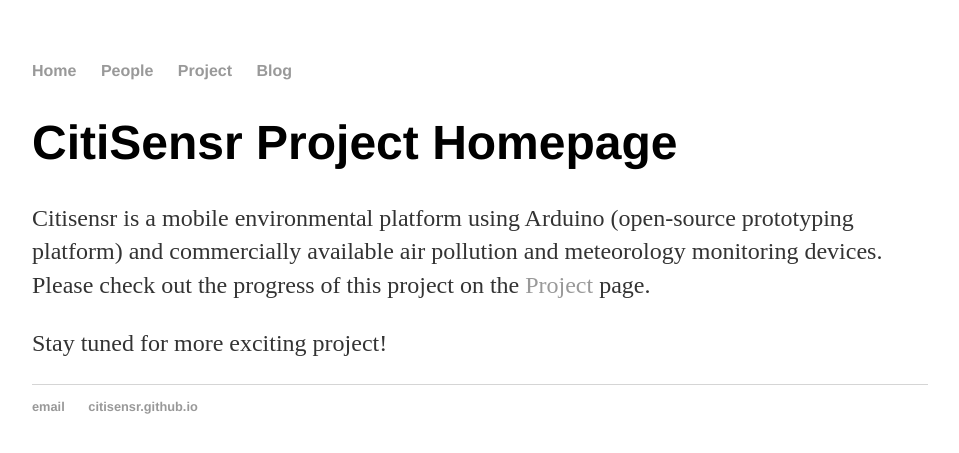
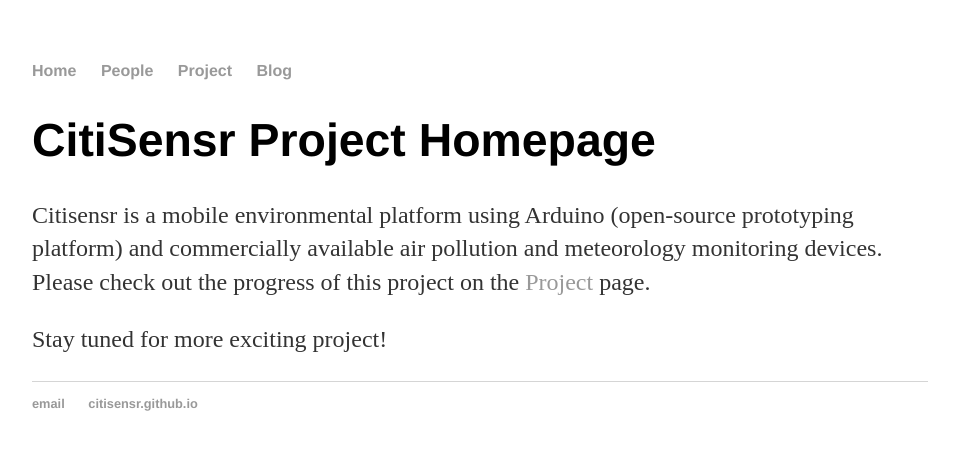
Before and after one commit to citisensr/citisensr, a Jekyll site: the page built from index.html, in a window 1280 px wide. Shown: the top 453 px of the page, without its empty margins (160-1119 px from the left). Built offline with Jekyll 4.4.1, drawn with Linux system fonts in a browser that asks for light colours.

Commit message:
Update main.css

```diff
--- a/css/main.css
+++ b/css/main.css
@@ -6,7 +6,7 @@
 p, ul { font-size: 1.5em; line-height: 1.4em; color: #333; }
 
 h1, h2, h3, h4 { font-family: 'Helvetica', 'Arial', 'Sans-Serif'; }
-h1 { font-size: 3em;  }
+h1 { font-size: 2.9em;  }
 h2 { font-size: 2.7em; }
 h3 { font-size: 2.3em; }
 h4 { font-size: 1.9em; }
```
